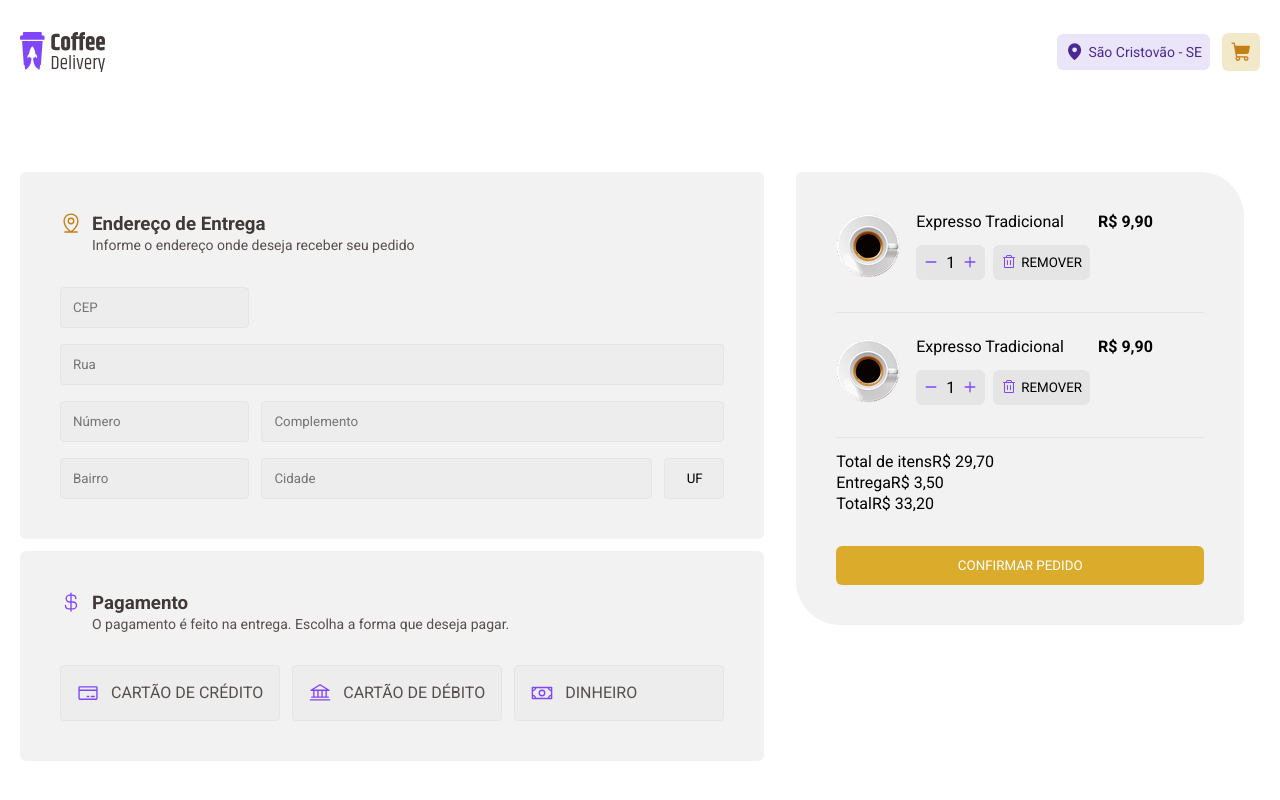
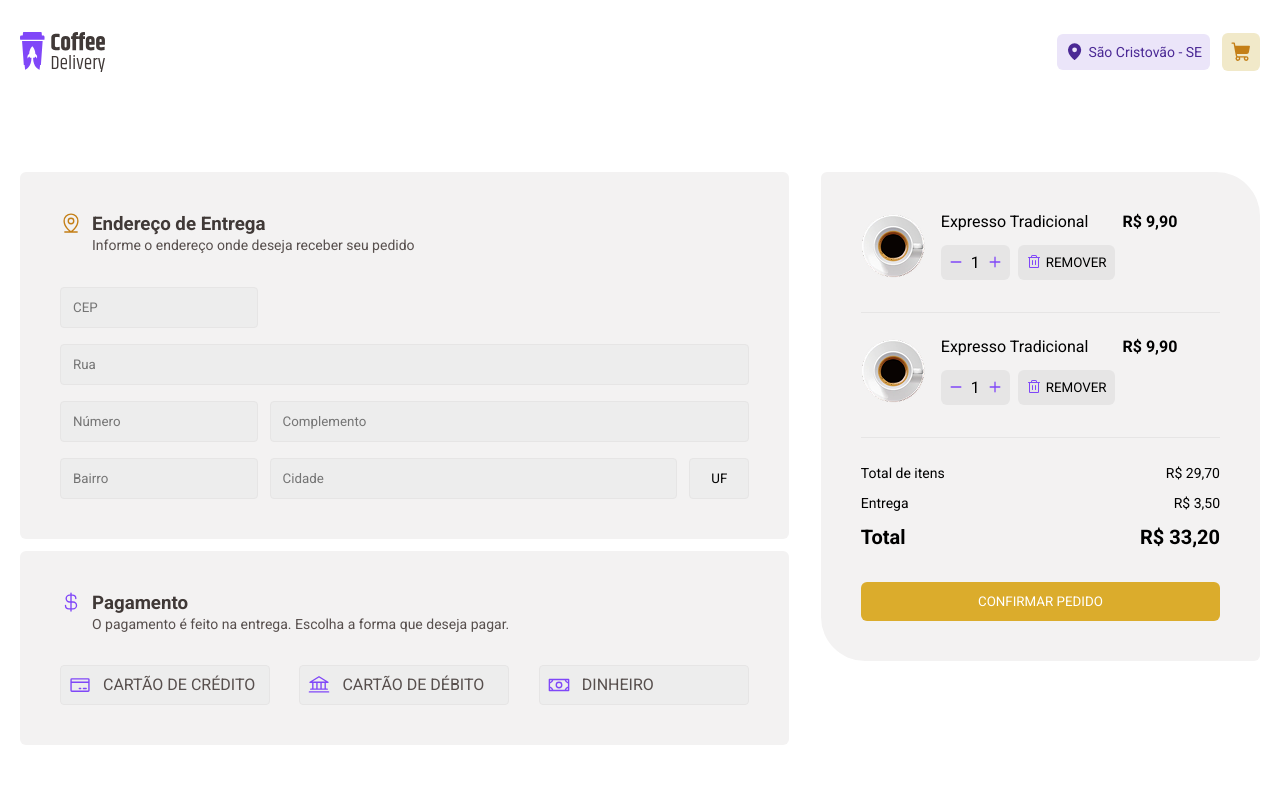
Before and after one commit to Kaique790/react-projects, a React (Vite) app: page /checkout in a window 1280 px wide. Shown: the top 800 px of the page. Built offline with nearby package versions, Linux system fonts and the light colour scheme.

Commit message:
checkout - layput finalized

```diff
--- a/src/Router.tsx
+++ b/src/Router.tsx
@@ -2,6 +2,7 @@ import { Routes, Route } from "react-router-dom";
 import { Home } from "./pages/Home";
 import { Checkout } from "./pages/Checkout";
 import { DefaultLayout } from "./layouts/DefaultLayout";
+import { OrderPlaced } from "./pages/OrderPlaced";
 
 export function Router() {
   return (
@@ -9,6 +10,7 @@ export function Router() {
       <Route path="/" element={<DefaultLayout />}>
         <Route path="/" element={<Home />} />
         <Route path="/checkout" element={<Checkout />} />
+        <Route path="/order-placed" element={<OrderPlaced />} />
       </Route>
     </Routes>
   );
--- a/src/pages/Checkout/components/Cart/index.tsx
+++ b/src/pages/Checkout/components/Cart/index.tsx
@@ -1,5 +1,6 @@
+import { Link } from "react-router-dom";
 import { CoffeeCardAdded } from "../CoffeeCardAdded";
-import { CartCheckoutContainer } from "./styles";
+import { CartCheckoutContainer, PrincingsContainer } from "./styles";
 
 export function Cart() {
   return (
@@ -19,7 +20,7 @@ export function Cart() {
         </li>
       </ul>
 
-      <div>
+      <PrincingsContainer>
         <div>
           Total de itens
           <span>R$ 29,70</span>
@@ -32,10 +33,12 @@ export function Cart() {
           Total
           <span>R$ 33,20</span>
         </div>
-      </div>
+      </PrincingsContainer>
 
       <footer>
-        <button>Confirmar Pedido</button>
+        <Link to="/order-placed">
+          <button>Confirmar Pedido</button>
+        </Link>
       </footer>
     </CartCheckoutContainer>
   );
--- a/src/pages/Checkout/components/Cart/styles.ts
+++ b/src/pages/Checkout/components/Cart/styles.ts
@@ -5,7 +5,7 @@ export const CartCheckoutContainer = styled.section`
   background-color: ${(props) => props.theme["light-gray-400"]};
 
   width: 100%;
-  max-width: 28rem;
+  max-width: 40%;
 
   border-radius: 0.375rem;
   border-top-right-radius: 2.75rem;
@@ -49,4 +49,28 @@ export const CartCheckoutContainer = styled.section`
       }
     }
   }
+
+  @media (max-width: 768px) {
+    min-width: 100%;
+  }
 `;
+
+export const PrincingsContainer = styled.section`
+  width: 100%;
+  display: grid;
+  row-gap: 0.75rem;
+
+  margin-top: 0.75rem;
+
+  div {
+    display: flex;
+    justify-content: space-between;
+
+    font-size: 0.875rem !important;
+  }
+
+  div:last-child {
+    font-size: 1.25rem !important;
+    font-weight: bold;
+  }
+`;
--- a/src/pages/Checkout/components/Form/styles.ts
+++ b/src/pages/Checkout/components/Form/styles.ts
@@ -26,6 +26,19 @@ export const FormContainer = styled.section`
   flex-direction: column;
   gap: 0.75rem;
 
+  max-width: 62%;
+  min-width: 62%;
+
+  @media (max-width: 1087px) {
+    max-width: 100%;
+    flex-direction: row;
+  }
+
+  @media (max-width: 768px) {
+    max-width: 100%;
+    flex-direction: column;
+  }
+
   & > div,
   & > form {
     background-color: ${(props) => props.theme["light-gray-400"]};
@@ -51,6 +64,12 @@ export const AdressForm = styled.form`
     column-gap: 0.75rem;
     row-gap: 1rem;
     grid-template-columns: 1fr 1fr 1fr;
+
+    @media (max-width: 768px) {
+      display: flex;
+      flex-direction: column;
+    }
+
     input,
     select {
       border: none;
@@ -102,11 +121,16 @@ export const AdressForm = styled.form`
 
 export const FormPaymentContainer = styled.form`
   & > div {
+    overflow: hidden;
     width: 100%;
 
     display: flex;
     justify-content: space-between;
     gap: 0.75rem;
+
+    @media (max-width: 1087px) {
+      flex-direction: column;
+    }
 
     div label {
       min-width: 13.125rem;
@@ -131,6 +155,11 @@ export const FormPaymentContainer = styled.form`
         font-size: 1.375rem;
         color: ${(props) => props.theme["purple-400"]};
       }
+
+      @media (min-width: 1087px) and (max-width: 1300px) {
+        padding: 0.5rem;
+      }
+    }
   }
 
   input[type="radio"] {
@@ -141,5 +170,12 @@ export const FormPaymentContainer = styled.form`
     border: 1px solid ${(props) => props.theme["purple-700"]};
     background-color: ${(props) => props.theme["purple-200"]};
   }
+
+  @media (max-width: 1087px) {
+    flex-direction: column;
+  }
+
+  @media (max-width: 768px) {
+    flex-direction: row;
   }
 `;
--- a/src/pages/Checkout/styles.ts
+++ b/src/pages/Checkout/styles.ts
@@ -5,4 +5,16 @@ export const Container = styled.div`
   align-items: start;
   flex-wrap: wrap;
   gap: 2rem;
+
+  flex-wrap: nowrap;
+
+  @media (max-width: 768px) {
+    width: 100%;
+    flex-direction: column;
+    align-items: center;
+  }
+
+  @media (max-width: 1087px) {
+    flex-wrap: wrap;
+  }
 `;
--- a/src/pages/Home/components/heroSection/index.tsx
+++ b/src/pages/Home/components/heroSection/index.tsx
@@ -16,8 +16,8 @@ export function HeroSection() {
         <div>
           <h1>Encontre o café perfeito para qualquer hora do dia</h1>
           <p>
-            Com o Coffee Delivery você recebe seu café onde estiver, a qualquer
-            hora
+            Com o Coffee Delivery você recebe seu café onde estiver,
+            <br />a qualquer hora
           </p>
 
           <ItemsContainer>
--- a/src/pages/Home/components/heroSection/styles.ts
+++ b/src/pages/Home/components/heroSection/styles.ts
@@ -58,7 +58,6 @@ export const ItemsContainer = styled.ul`
   display: grid;
   grid-template-columns: repeat(2, 1fr);
   row-gap: 1.5rem;
-  justify-items: center;
 
   & > li {
     display: flex;
@@ -68,6 +67,10 @@ export const ItemsContainer = styled.ul`
     span {
       color: ${(props) => props.theme["gray-500"]};
     }
+  }
+
+  @media (max-width: 1024px) {
+    justify-items: center;
   }
 `;
 
--- /dev/null
+++ b/src/pages/OrderPlaced/index.tsx
@@ -0,0 +1,39 @@
+import { CurrencyDollar, MapPin, Timer } from "@phosphor-icons/react";
+import { MainContainer } from "../../components/mainContainer";
+
+export function OrderPlaced() {
+  return (
+    <MainContainer>
+      <>
+        <section>
+          <h1>Uhu! Pedido confirmado</h1>
+          <p>Agora é só aguardar que logo o café chegará até você</p>
+
+          <aside>
+            <ul>
+              <li>
+                <span>
+                  <MapPin weight="fill" />
+                </span>
+                Entrega em Rua João Daniel Martinelli, 102 <br />
+                Farrapos - Porto Alegre, RS
+              </li>
+              <li>
+                <span>
+                  <Timer weight="fill" />
+                </span>
+                Previsão de entrega <br /> <span>20 min - 30 min</span>
+              </li>
+              <li>
+                <span>
+                  <CurrencyDollar weight="fill" />
+                </span>
+                Pagamento na entrega <br /> Cartão de Crédito
+              </li>
+            </ul>
+          </aside>
+        </section>
+      </>
+    </MainContainer>
+  );
+}
```
Lines whose indentation alone changed are shown as unchanged.
